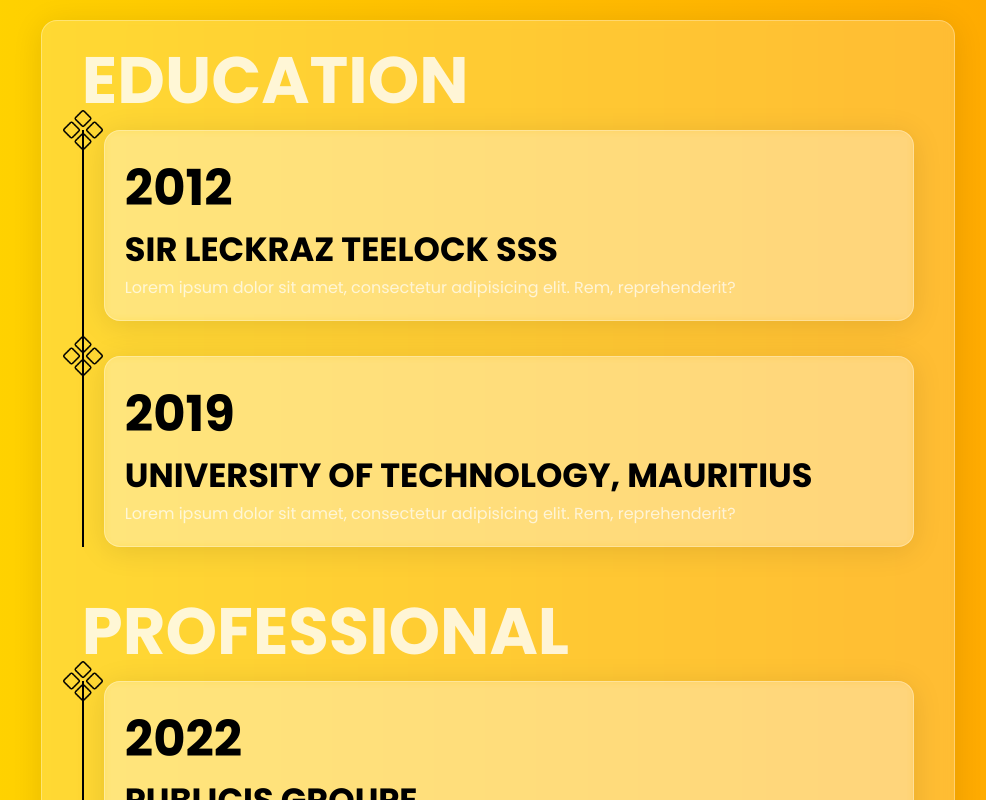
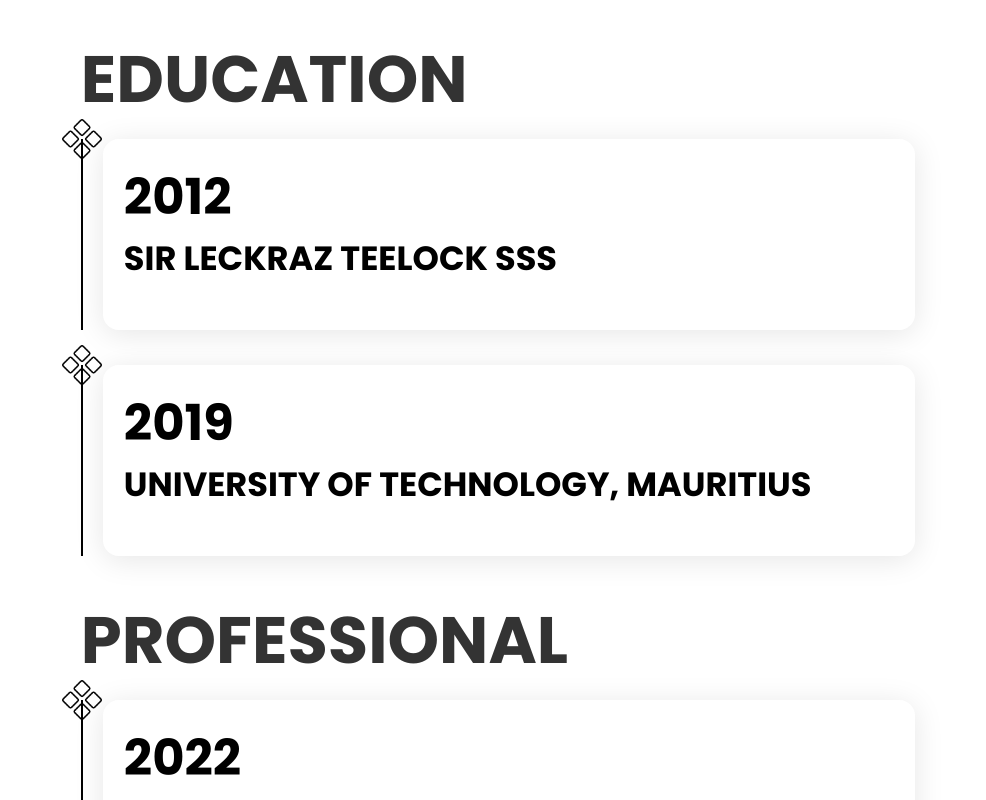
Before and after one commit to Aurazor/VUE3_Personal-Website_OLD, a Vue app: page / in a window 1280 px wide. Shown: the part 1660-2460 px from the top of the page, without its empty margins (142-1128 px from the left). Built offline with nearby package versions, Linux system fonts and the light colour scheme.

Commit message:
Changed Xperience Section Structure.

```diff
--- a/src/assets/_helpers/scss/_variables.scss
+++ b/src/assets/_helpers/scss/_variables.scss
@@ -7,7 +7,7 @@
   --color-secondary: #D769E4;
   --color-tertiary: #ff9735;
 
- --background-main:#2777fc;
+ --background-main:#f5f5f5;
 
   --container-width: 481px;
   --nav-height: 50px;
--- a/src/components/ExpertiseSection.vue
+++ b/src/components/ExpertiseSection.vue
@@ -53,6 +53,7 @@
   .expertise{
     background:var(--background-main);
     height: 100vh;
+    mix-blend-mode: darken;
     .expertise-wrapper{
       max-width: var(--container-width) ;
       margin:0 auto;
@@ -69,7 +70,7 @@
       }
 
       .expertise-text{
-        color: white;
+        //color: black;
         .expertise-text__title{
           font-weight: 700;
           font-size: 3.2rem;
--- a/src/components/XperienceSection.vue
+++ b/src/components/XperienceSection.vue
@@ -3,32 +3,17 @@
     <div class="xperience-wrapper">
       <div></div>
        <div class="xperience-content">
-         <h1>Education</h1>
-         <div class="xperience-content-box">
-           <div class="xperience-content-box__container">
-             <div class="xperience-content-box__details">
-               <h3>2012</h3>
-               <h5>Sir Leckraz Teelock SSS</h5>
-               <p>Lorem ipsum dolor sit amet, consectetur adipisicing elit. Rem, reprehenderit?</p>
-             </div>
-           </div>
-
-           <div class="xperience-content-box__container">
-             <div class="xperience-content-box__details">
-               <h3>2019</h3>
-               <h5>University Of Technology, Mauritius</h5>
-               <p>Lorem ipsum dolor sit amet, consectetur adipisicing elit. Rem, reprehenderit?</p>
-             </div>
-           </div>
-
-          </div>
-         <h1>Professional</h1>
-         <div class="xperience-content-box">
-           <div class="xperience-content-box__container">
-             <div class="xperience-content-box__details">
-               <h3>2022</h3>
-               <h5>Publicis Groupe</h5>
-               <p>Lorem ipsum dolor sit amet, consectetur adipisicing elit. Rem, reprehenderit?</p>
+         <div v-for="(item, index) in timeline" :key="index">
+           <h1>{{item.name}}</h1>
+           <div v-for="(innerItem,newIndex) in item.experience" :key="newIndex">
+             <div class="xperience-content-box">
+               <div class="xperience-content-box__container">
+                 <div class="xperience-content-box__details">
+                   <h3>{{innerItem.year}}</h3>
+                   <h5>{{innerItem.place}}</h5>
+                   <p>{{innerItem.details}}</p>
+                 </div>
+               </div>
              </div>
            </div>
 
@@ -41,7 +26,38 @@
 
 <script>
 export default {
-  name: "XperienceSection"
+  name: "XperienceSection",
+  data() {
+    return {
+      "timeline": [
+        {
+          "name": "Education",
+          "experience": [
+            {
+              "year": "2012",
+              "place": "Sir Leckraz Teelock SSS",
+              "details": "Lorem ipsum 1234"
+            },
+            {
+              "year": "2019",
+              "place": "University Of Technology, Mauritius",
+              "details": "Lorem ipsum 1234"
+            }
+          ]
+        },
+        {
+          "name": "Professional",
+          "experience": [
+            {
+              "year": "2022",
+              "place": "Publicis Groupe",
+              "details": "Lorem ipsum 1234"
+            }
+          ]
+        }
+      ]
+    }
+  }
 }
 </script>
 
@@ -49,7 +65,8 @@
   .xperience{
     height: auto;
     min-height:100vh;
-    background-image: linear-gradient(to right, gold, orange);
+    //background: url("../assets/images/backgrounds/hexa-pattern-07.png");
+
 
     .xperience-wrapper{
       height: 100%;
@@ -59,12 +76,12 @@
 
       .xperience-content{
         /* From https://css.glass */
-        background: rgba(255, 255, 255, 0.2);
-        border-radius: 16px;
-        box-shadow: 0 4px 30px rgba(0, 0, 0, 0.1);
-        backdrop-filter: blur(5px);
-        -webkit-backdrop-filter: blur(5px);
-        border: 1px solid rgba(255, 255, 255, 0.3);
+        //background: rgba(255, 255, 255, 0.2);
+        //border-radius: 16px;
+        //box-shadow: 0 4px 30px rgba(0, 0, 0, 0.1);
+        //backdrop-filter: blur(5px);
+        //-webkit-backdrop-filter: blur(5px);
+        //border: 1px solid rgba(255, 255, 255, 0.3);
         height: 100%;
         padding: 10px 40px;
 
@@ -74,8 +91,8 @@
           font-size: 4.1rem;
           font-weight: bold;
           opacity: 0.8;
-          color: white;
           text-transform: uppercase;
+          margin-bottom: 10px;
         }
 
         .xperience-content-box{
@@ -94,7 +111,7 @@
               content:"";
               position: absolute;
               top: 0;
-              left: -0.1%;;
+              left: -0.1%;
               transform: translate(-50%, -50%);
             }
 
```
